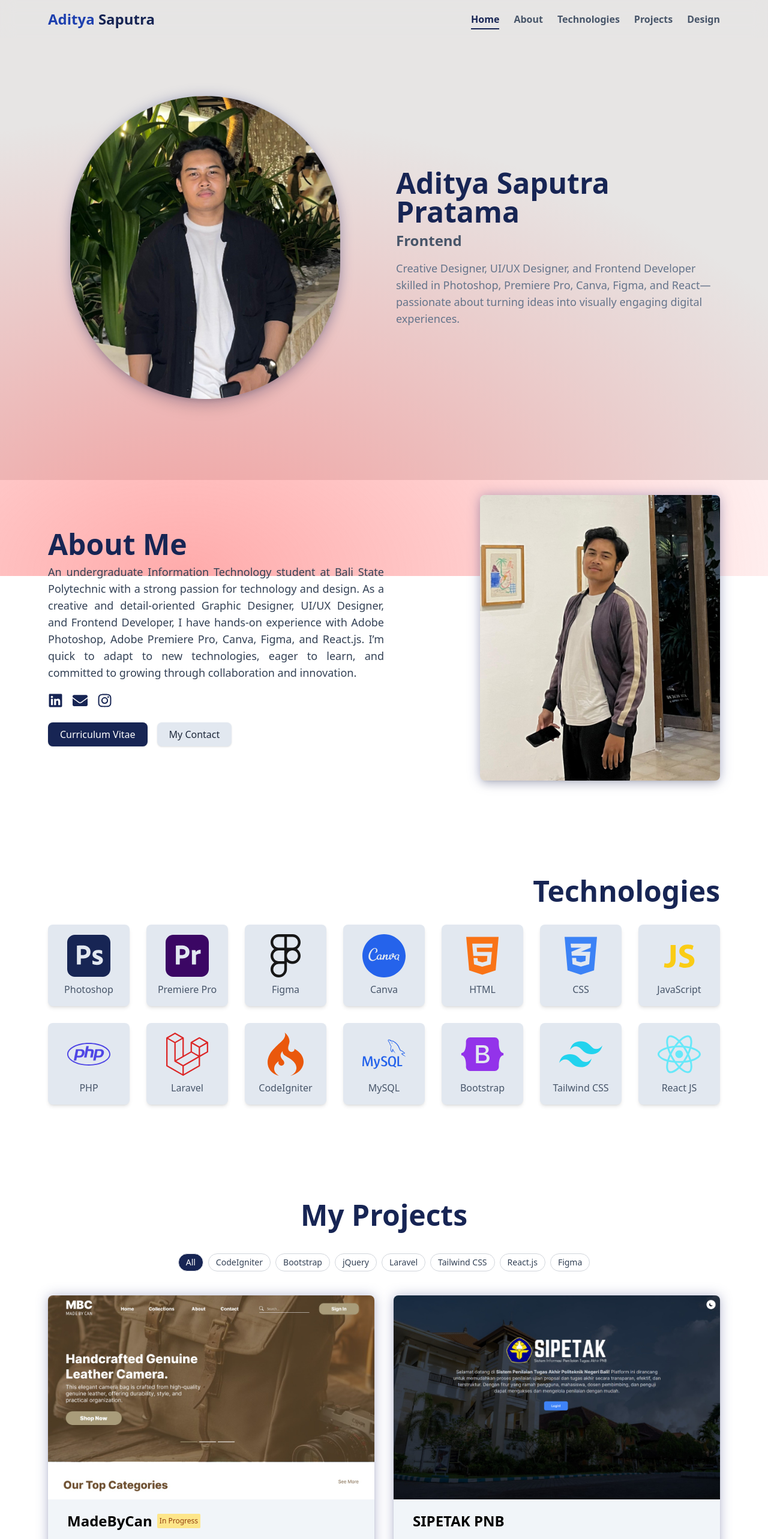
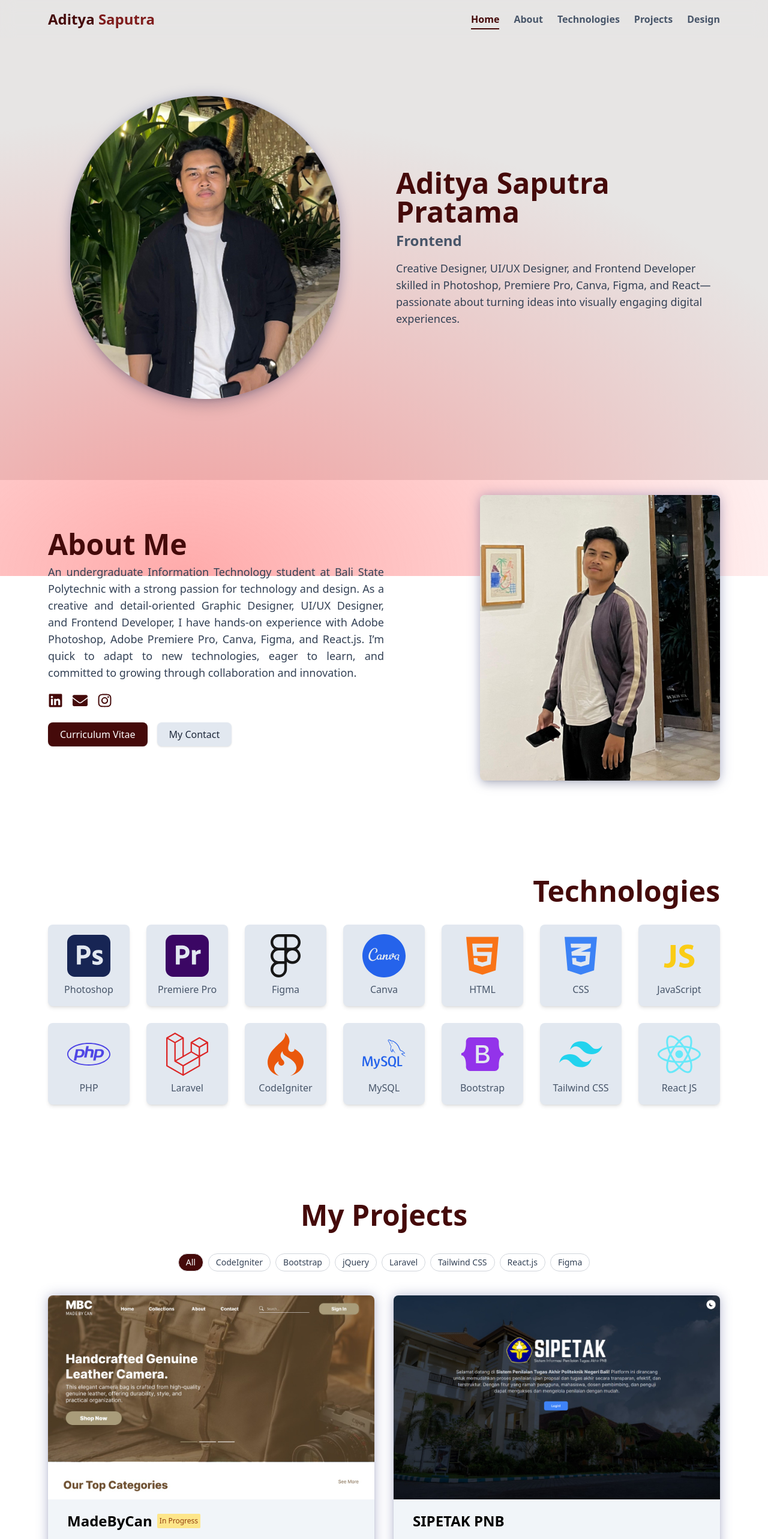
Before and after one commit to adityasptraa/portfolio-aditya, a React (Vite) app: page / in a window 1280 px wide. Shown: the top 2565 px of the page at 60% size. Built offline with nearby package versions, Linux system fonts and the light colour scheme.

Commit message:
Initial Commit

```diff
--- a/src/components/Footer.jsx
+++ b/src/components/Footer.jsx
@@ -5,13 +5,13 @@ const Footer = () => {
     <footer className="bg-neutral-100 dark:bg-neutral-950 pt-14 pb-6 mt-20 text-center text-gray-700 dark:text-gray-400 w-screen">
       <div className="container mx-auto px-4">
         {/* Get in Touch Section */}
-        <h3 className="text-2xl font-bold mb-4 text-gray-800 dark:text-white">Get in Touch</h3>
+        <h3 className="text-2xl font-bold mb-4 text-red-950 dark:text-white">Get in Touch</h3>
         <p className="max-w-xl mx-auto mb-6 text-sm">
           I'm open to collaboration, internship opportunities, or just a friendly tech talk. Feel free to reach out!
         </p>
 
         {/* Contact Buttons */}
-        <div className="flex justify-center gap-6 mb-6 text-xl text-blue-950 dark:text-blue-400">
+        <div className="flex justify-center gap-6 mb-6 text-xl text-red-950 dark:text-blue-400">
           <a href="https://linkedin.com/in/adityaasptraa" target="_blank" rel="noopener noreferrer" aria-label="LinkedIn">
             <FaLinkedin />
           </a>
--- a/src/components/Navbar.jsx
+++ b/src/components/Navbar.jsx
@@ -49,7 +49,7 @@ export default function Navbar() {
         transition={{ duration: 1, delay: 0.7 }}
         className="flex justify-between items-center fixed top-0 left-0 w-full z-40 bg-stone-200/60 dark:bg-slate-950/60 backdrop-blur-md px-6 sm:px-10 lg:px-20 py-4"
       >
-        <h1 className="text-2xl font-bold text-blue-800 dark:text-neutral-50">Aditya <span className="text-blue-950 dark:text-neutral-50"> Saputra</span></h1>
+        <h1 className="text-2xl font-bold text-red-950 dark:text-neutral-50">Aditya <span className="text-red-900 dark:text-neutral-50"> Saputra</span></h1>
 
         {/* Desktop Nav */}
         <ul className="hidden md:flex gap-6 text-md font-semibold items-center">
@@ -59,8 +59,8 @@ export default function Navbar() {
                 href={href}
                 className={`transition-colors ${
                   activeLink === href
-                    ? "text-blue-950 dark:text-white border-b-2 border-spacing-y pb-1 border-blue-950 dark:border-white"
-                    : "text-slate-600 dark:text-slate-400 hover:text-sky-600 dark:hover:text-white"
+                    ? "text-red-950 dark:text-white border-b-2 border-spacing-y pb-1 border-red-950 dark:border-white"
+                    : "text-slate-600 dark:text-slate-400 hover:text-red-800 dark:hover:text-white"
                 }`}
               >
                 {label}
--- a/src/sections/About.jsx
+++ b/src/sections/About.jsx
@@ -31,7 +31,7 @@ export default function About() {
           whileInView={{ opacity: 1, x: 0 }}
           initial={{ opacity: 0, x: -100 }}
           transition={{ duration: 0.7 }}
-          className="text-2xl sm:text-5xl font-bold text-blue-950 dark:text-neutral-50"
+          className="text-2xl sm:text-5xl font-bold text-red-950 dark:text-neutral-50"
         >
           About <span className="dark:text-sky-700">Me</span>
         </motion.h1>
@@ -56,7 +56,7 @@ export default function About() {
               target="_blank"
               rel="noopener noreferrer"
               aria-label={label}
-              className="text-blue-950 dark:text-neutral-50 hover:text-blue-700 dark:hover:text-sky-400 transition duration-300"
+              className="text-red-950 dark:text-neutral-50 hover:text-blue-700 dark:hover:text-sky-400 transition duration-300"
             >
               {iconMap[icon] || icon}
             </a>
@@ -72,7 +72,7 @@ export default function About() {
             href={hero.resume}
             target="_blank"
             rel="noopener noreferrer"
-            className="bg-blue-950 text-white px-5 py-2 rounded-lg shadow hover:bg-blue-900 transition"
+            className="bg-red-950 text-white px-5 py-2 rounded-lg shadow hover:bg-red-800 transition"
           >
             Curriculum Vitae
           </a>
--- a/src/sections/Design.jsx
+++ b/src/sections/Design.jsx
@@ -13,10 +13,10 @@ const Design = () => {
       <motion.div {...animationProps} className="max-w-6xl mx-auto text-start">
         <motion.h1
           {...animationProps}
-          className="text-2xl sm:text-5xl font-bold text-blue-950 dark:text-neutral-50"
+          className="text-2xl sm:text-5xl font-bold text-red-950 dark:text-neutral-50"
         >
           My <span className="dark:text-sky-700">Design</span>
-          <p className="text-gray-600 dark:text-gray-400 mb-5 text-sm pt-3 sm:pt-5 font-normal">
+          <p className="text-red-900 dark:text-gray-400 mb-5 text-sm pt-3 sm:pt-5 font-normal">
             Here are some Design I’ve made for events, merchandise, and more.
           </p>
         </motion.h1>
--- a/src/sections/Hero.jsx
+++ b/src/sections/Hero.jsx
@@ -40,10 +40,10 @@ export default function Hero() {
       <div className="flex flex-col items-center lg:items-start text-center lg:text-left">
         <motion.h1
           {...animationProps}
-          className="text-3xl sm:text-5xl font-bold text-blue-950 dark:text-white"
+          className="text-3xl sm:text-5xl font-bold text-red-950 dark:text-white"
         >
           {hero.firstName}{" "}
-          <span className="dark:text-sky-600 text-blue-950">{hero.lastName}</span>
+          <span className="dark:text-sky-600 text-red-950">{hero.lastName}</span>
         </motion.h1>
 
         <motion.span
@@ -60,7 +60,7 @@ export default function Hero() {
 
         <motion.p
           {...animationProps}
-          className="text-md sm:text-lg text-slate-500 dark:text-neutral-400 mt-4 max-w-xl leading-relaxed"
+          className="text-md sm:text-lg text-slate-700 dark:text-neutral-400 mt-4 max-w-xl leading-relaxed"
         >
           {hero.description}
         </motion.p>
--- a/src/sections/Projects.jsx
+++ b/src/sections/Projects.jsx
@@ -23,7 +23,7 @@ const Projects = () => {
       <motion.div className="max-w-6xl mx-auto text-center" {...animationProps}>
         <motion.h1
           {...animationProps}
-          className="text-2xl sm:text-5xl font-bold text-blue-950 dark:text-neutral-50"
+          className="text-2xl sm:text-5xl font-bold text-red-950 dark:text-neutral-50"
         >
           My <span className="dark:text-sky-700">Projects</span>
           <p className="text-gray-600 dark:text-gray-400 mb-5 text-sm  pt-3 sm:pt-5 font-normal">
@@ -35,9 +35,9 @@ const Projects = () => {
                 onClick={() => setFilter(tech)}
                 className={`px-3 py-1 rounded-full text-sm font-normal border ${
                   filter === tech
-                    ? "bg-blue-950 text-white"
+                    ? "bg-red-950 text-white"
                     : "border-gray-300 dark:border-slate-700 text-slate-700 dark:text-neutral-100"
-                } hover:bg-blue-950 hover:text-white transition`}
+                } hover:bg-red-950 hover:text-white transition`}
               >
                 {tech}
               </button>
@@ -80,7 +80,7 @@ const Projects = () => {
                 {project.tech.map((tech, idx) => (
                   <span
                     key={idx}
-                    className="px-2 py-1 text-xs bg-sky-100 dark:bg-sky-800 text-sky-800 dark:text-blue-100 rounded"
+                    className="px-2 py-1 text-xs bg-slate-200 dark:bg-sky-800 text-red-900 dark:text-blue-100 rounded"
                   >
                     {tech}
                   </span>
@@ -92,7 +92,7 @@ const Projects = () => {
                     href={project.live}
                     target="_blank"
                     rel="noopener noreferrer"
-                    className="flex items-center gap-1 text-sm text-blue-950 dark:text-blue-400 hover:underline"
+                    className="flex items-center gap-1 text-sm text-red-950 dark:text-blue-400 hover:underline"
                   >
                     <FaExternalLinkAlt size={14} /> Live View
                   </a>
@@ -102,7 +102,7 @@ const Projects = () => {
                     href={project.github}
                     target="_blank"
                     rel="noopener noreferrer"
-                    className="flex items-center gap-1 text-sm text-blue-950 dark:text-blue-400 hover:underline"
+                    className="flex items-center gap-1 text-sm text-red-950 dark:text-blue-400 hover:underline"
                   >
                     <FaGithub size={14} /> GitHub
                   </a>
@@ -112,7 +112,7 @@ const Projects = () => {
                     href={project.figma}
                     target="_blank"
                     rel="noopener noreferrer"
-                    className="flex items-center gap-1 text-sm text-blue-950 dark:text-blue-400 hover:underline"
+                    className="flex items-center gap-1 text-sm text-red-950 dark:text-blue-400 hover:underline"
                   >
                     <FaFigma size={14} /> Figma
                   </a>
--- a/src/sections/Technologies.jsx
+++ b/src/sections/Technologies.jsx
@@ -48,7 +48,7 @@ export default function TechnologiesSection() {
       <div className="text-end">
         <motion.h2
           {...animationProps}
-          className="text-3xl sm:text-5xl font-bold text-blue-950 dark:text-white mb-8"
+          className="text-3xl sm:text-5xl font-bold text-red-950 dark:text-white mb-8"
         >
           Technologies <span className="dark:text-sky-700"></span>
         </motion.h2>
```
